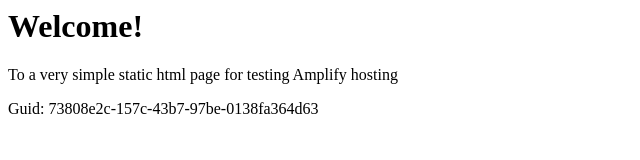
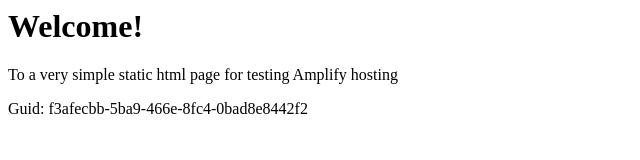
Before and after one commit to aws-aemilia-pdx/Github-PR-Commit-Integration-Test-DoNotTouch-GitHubWebhookPushCanaryTest-v1-preprod-us-west-2, a website: page src/index.html in a window 1280 px wide. Shown: the full height of the page, 0-640 px from the left. Drawn offline with Linux system fonts and the light colour scheme.

Commit message:
commit from integ tests

```diff
--- a/src/index.html
+++ b/src/index.html
@@ -12,6 +12,6 @@
 <body>
     <h1>Welcome!</h1>
     <p>To a very simple static html page for testing Amplify hosting</p>
-    <p>Guid: 73808e2c-157c-43b7-97be-0138fa364d63</p></body>
+    <p>Guid: f3afecbb-5ba9-466e-8fc4-0bad8e8442f2</p></body>
 
 </html>
```
